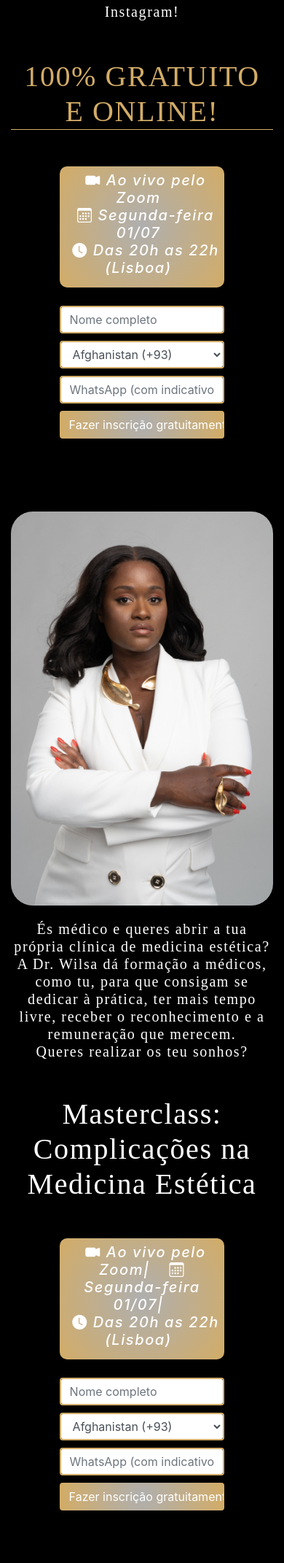
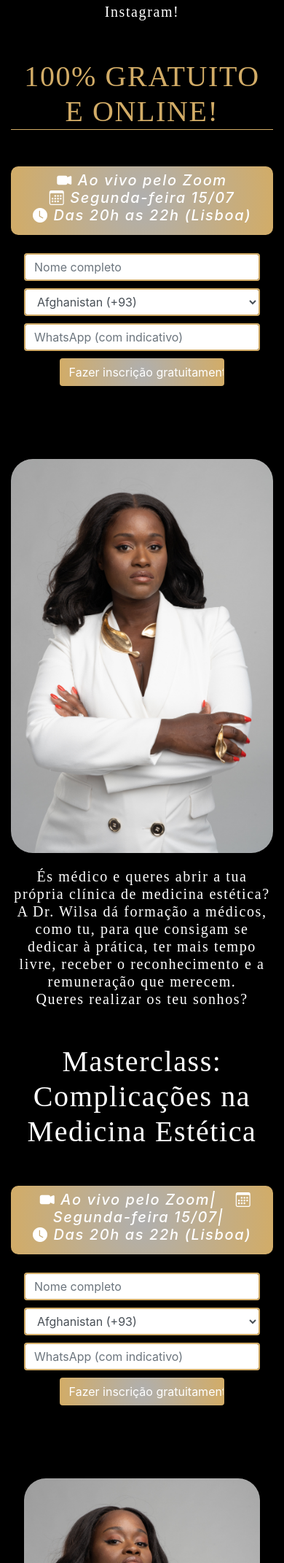
Before and after one commit to SPAWNKID19XX/SC, a Flask app: page / in a window 390 px wide. Shown: the part 533-2675 px from the top of the page at 73% size. Run offline with Flask 3, Linux system fonts and the light colour scheme; some libraries are stand-ins or nearby versions.

Commit message:
[UPDATE] data para apresentaçao

```diff
--- a/static/style/media.css
+++ b/static/style/media.css
@@ -1,4 +1,4 @@
-/* 1400 */
+/* 900 */
 @media (max-width: 900px) {
   .container {
     width: 100%;
@@ -32,3 +32,19 @@
     margin: 0 auto;
   }
 }
+/*980*/
+
+@media (max-width: 980px) {
+  .container {
+    width: 100%;
+    margin: 0 auto;
+  }
+
+  .header_form {
+    width: 100%;
+  }
+
+  .form-control {
+    width: 100%;
+  }
+}
--- a/templates/index.html
+++ b/templates/index.html
@@ -49,7 +49,7 @@
               <div class="header_form">
                 <h5>
                   <i class="bi bi-camera-video-fill"> Ao vivo pelo Zoom</i
-                  ><br /><i class="bi bi-calendar3"> Segunda-feira 01/07</i
+                  ><br /><i class="bi bi-calendar3"> Segunda-feira 15/07</i
                   ><br /><i class="bi bi-clock-fill">
                     Das 20h as 22h (Lisboa)</i
                   >
@@ -84,7 +84,7 @@
             <div class="header_form">
               <h5>
                 <i class="bi bi-camera-video-fill"> Ao vivo pelo Zoom| </i
-                ><i class="bi bi-calendar3"> Segunda-feira 01/07|</i><br /><i
+                ><i class="bi bi-calendar3"> Segunda-feira 15/07|</i><br /><i
                   class="bi bi-clock-fill"
                 >
                   Das 20h as 22h (Lisboa)</i
@@ -194,7 +194,7 @@
             <div class="header_form">
               <h5>
                 <i class="bi bi-camera-video-fill"> Ao vivo pelo Zoom|</i
-                ><i class="bi bi-calendar3"> Segunda-feira 01/07|</i><br /><i
+                ><i class="bi bi-calendar3"> Segunda-feira 15/07|</i><br /><i
                   class="bi bi-clock-fill"
                 >
                   Das 20h as 22h (Lisboa)</i
@@ -244,7 +244,7 @@
             <div class="header_form">
               <h5>
                 <i class="bi bi-camera-video-fill"> Ao vivo pelo Zoom|</i
-                ><i class="bi bi-calendar3"> Segunda-feira 01/07|</i><br /><i
+                ><i class="bi bi-calendar3"> Segunda-feira 15/07|</i><br /><i
                   class="bi bi-clock-fill"
                 >
                   Das 20h as 22h (Lisboa)</i
```
